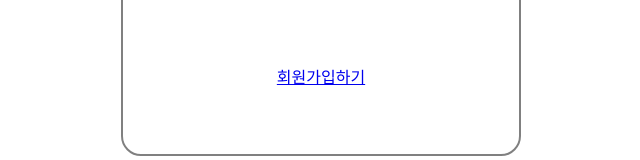
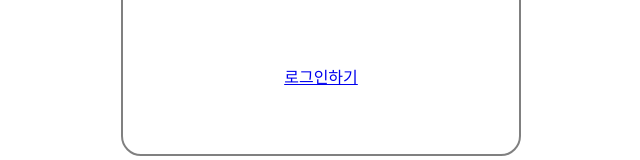
Before and after one commit to 2hakjoon/wanted-pre-onboarding-fe, a React (Create React App) app: page /join in a window 1280 px wide. Shown: the part 594-754 px from the top of the page, without its empty margins (319-959 px from the left). Built offline with nearby package versions, Linux system fonts and the light colour scheme.

Commit message:
CHANGE - wrong text

```diff
--- a/src/screens/sign-up/template/SignUpFormTemplate.tsx
+++ b/src/screens/sign-up/template/SignUpFormTemplate.tsx
@@ -71,7 +71,7 @@ function SignUpFormTemplate() {
         onClick={signUpRequest}
       />
       <a className="link-join" href={routes.login}>
-        회원가입하기
+        로그인하기
       </a>
     </SignUpFormContainer>
   );
```
